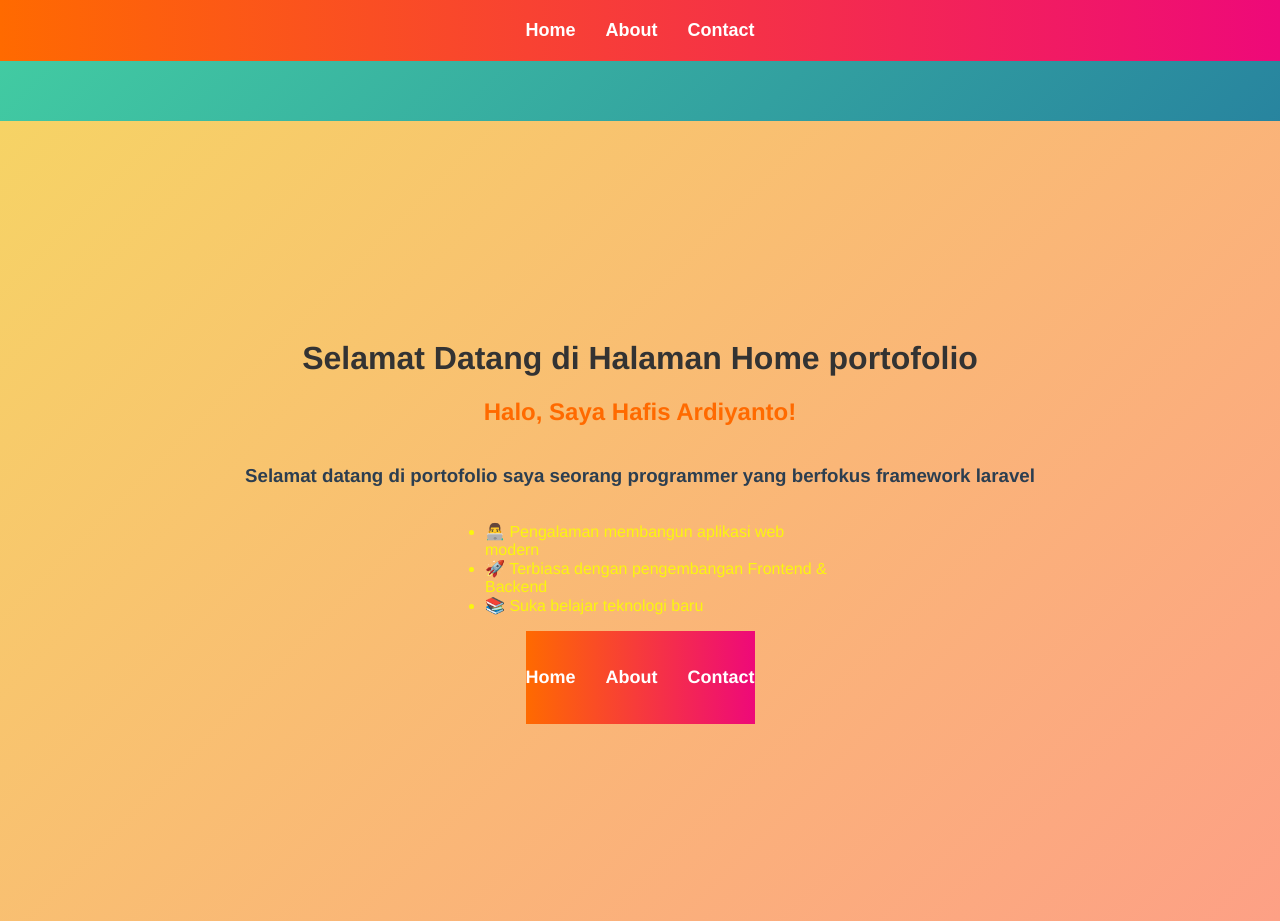
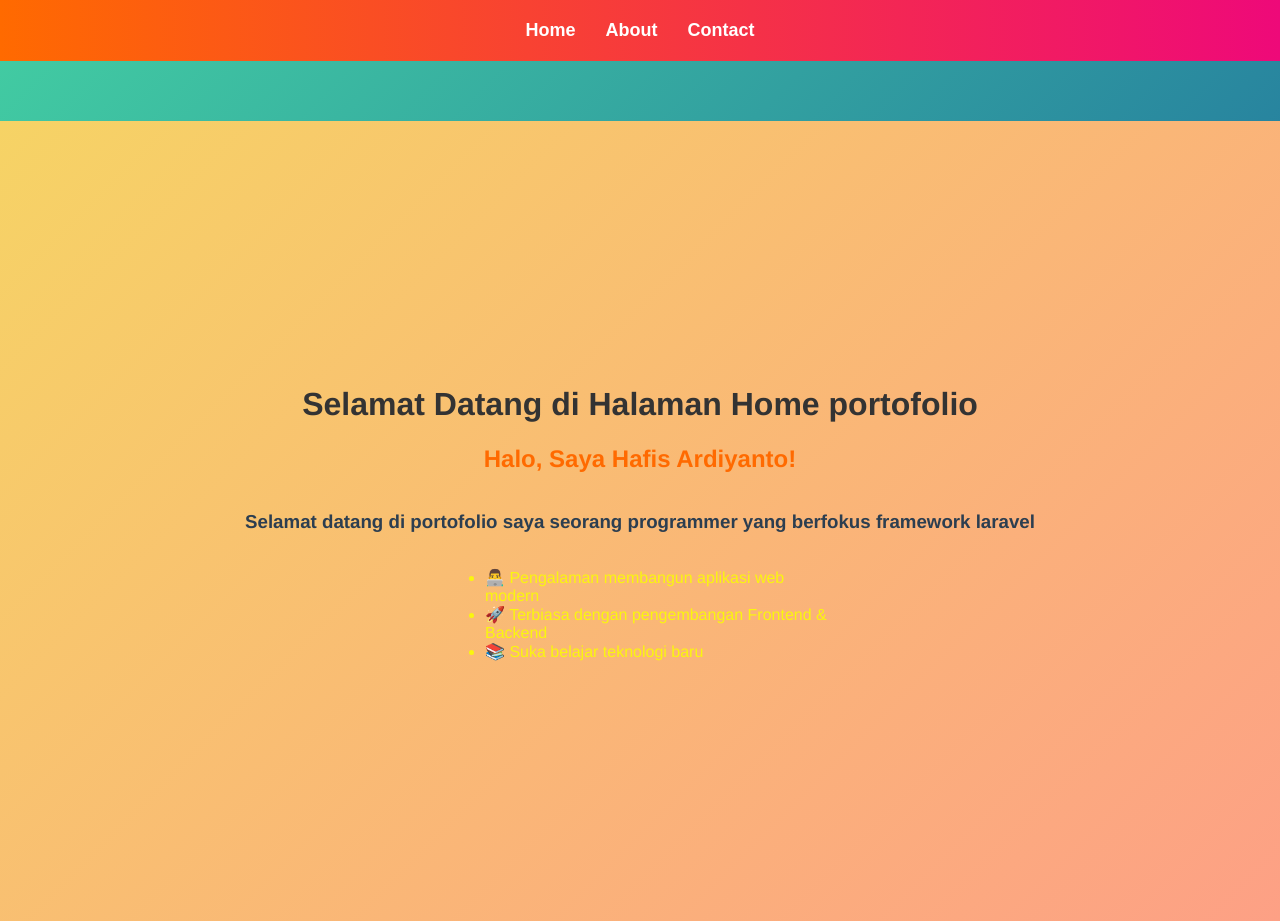
Before and after one commit to hafisardiyanto/belajar_portofolio, a Vue app: page /home in a window 1280 px wide. Built offline with nearby package versions, Linux system fonts and the light colour scheme.

Commit message:
menghapus coding nav

```diff
--- a/src/components/Home.vue
+++ b/src/components/Home.vue
@@ -13,13 +13,7 @@
       <li>📚 Suka belajar teknologi baru</li>
     </ul>
 
-     <nav>
-    <ul>
-      <li><a href="/home">Home</a></li>
-      <li><a href="/about">About</a></li>
-      <li><a href="/contact">Contact</a></li>
-    </ul>
-  </nav>
+
 
   </div>
 </template>
```
